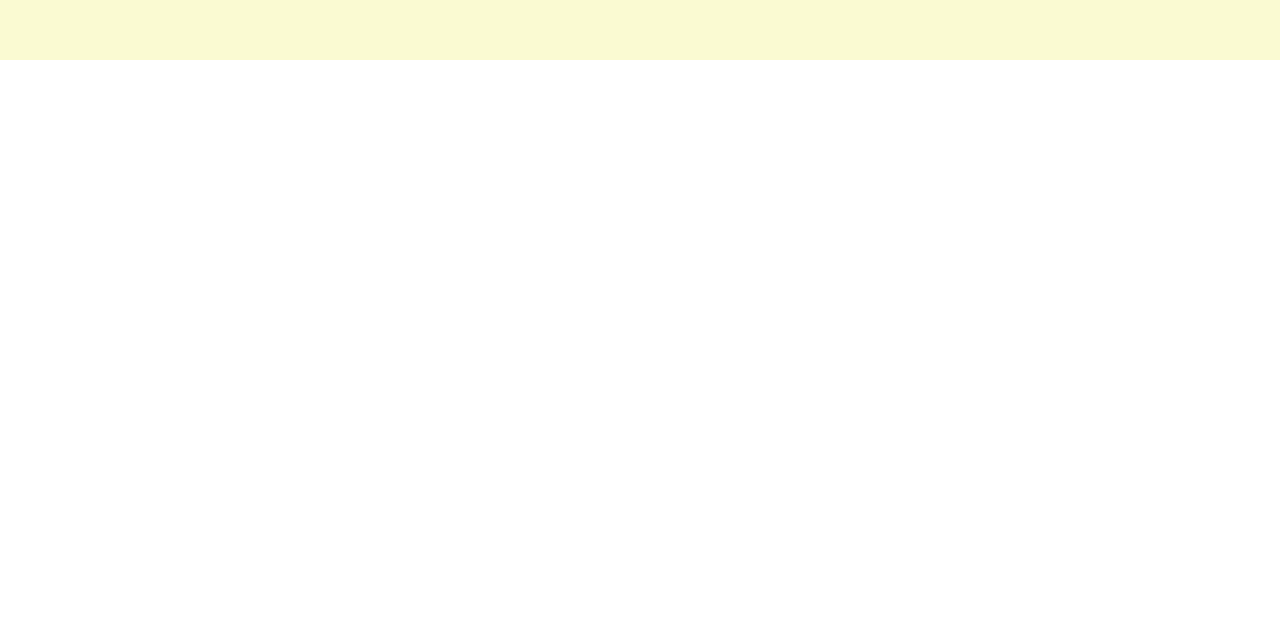
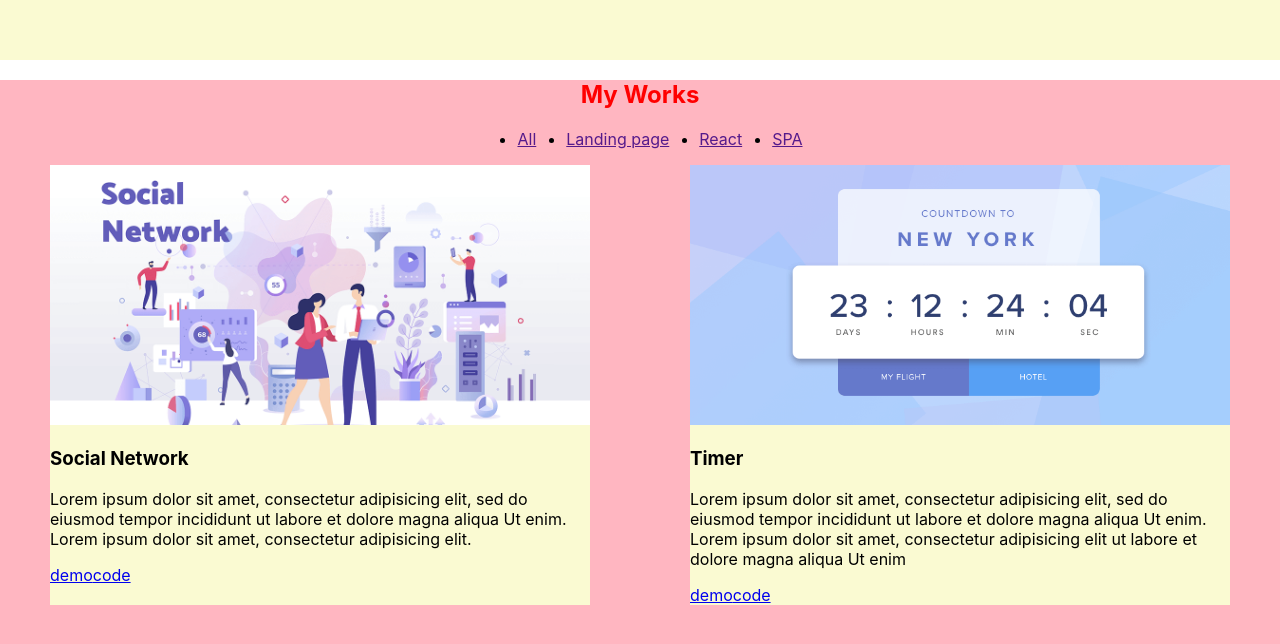
Before and after one commit to dnisaev/homework01, a React app: page / in a window 1280 px wide. Shown: the part 1614-2258 px from the top of the page. Before the commit the page ends 1674 px from the top, so only its background shows below. Built offline with nearby package versions, Linux system fonts and the light colour scheme.

Commit message:
update App.tsx & Header.tsx & Menu.tsx

```diff
--- a/src/App.tsx
+++ b/src/App.tsx
@@ -2,6 +2,7 @@ import './App.css';
 import {Header} from "./layout/header/Header";
 import {Main} from "./layout/sections/main/Main";
 import {Skills} from "./layout/sections/skills/Skills";
+import {Works} from "./layout/sections/works/Works";
 
 function App() {
     return (
@@ -9,6 +10,7 @@ function App() {
             <Header/>
             <Main/>
             <Skills/>
+            <Works/>
         </div>
     );
 }
--- a/src/components/menu/Menu.tsx
+++ b/src/components/menu/Menu.tsx
@@ -1,15 +1,13 @@
 import React from 'react';
 import styled from "styled-components";
 
-export const Menu = () => {
+export const Menu = (props: { menuItems: Array<string> }) => {
     return (
         <StyledMenu>
             <ul>
-                <li><a href={""}>Home</a></li>
-                <li><a href={""}>Skills</a></li>
-                <li><a href={""}>Works</a></li>
-                <li><a href={""}>Testimony</a></li>
-                <li><a href={""}>Contact</a></li>
+                {
+                    props.menuItems.map( (item, index) => {return <li key={index}><a href={""}>{item}</a></li>} )
+                }
             </ul>
         </StyledMenu>
     );
@@ -20,6 +18,7 @@ const StyledMenu = styled.nav`
   ul {
     display: flex;
     gap: 30px;
+    justify-content: center;
   }
 
 `
--- a/src/layout/header/Header.tsx
+++ b/src/layout/header/Header.tsx
@@ -3,17 +3,18 @@ import styled from "styled-components";
 import {Logo} from "../../components/logo/Logo";
 import {Menu} from "../../components/menu/Menu";
 
+const headerItems = ["Home", "Skills", "Works", "Testimony", "Contact"]
+
 export const Header = () => {
     return (
         <StyledHeader>
             <Logo/>
-            <Menu/>
+            <Menu menuItems={headerItems}/>
         </StyledHeader>
     );
 };
 
 const StyledHeader = styled.header`
-
   background-color: white;
   display: flex;
   justify-content: space-between;
```
